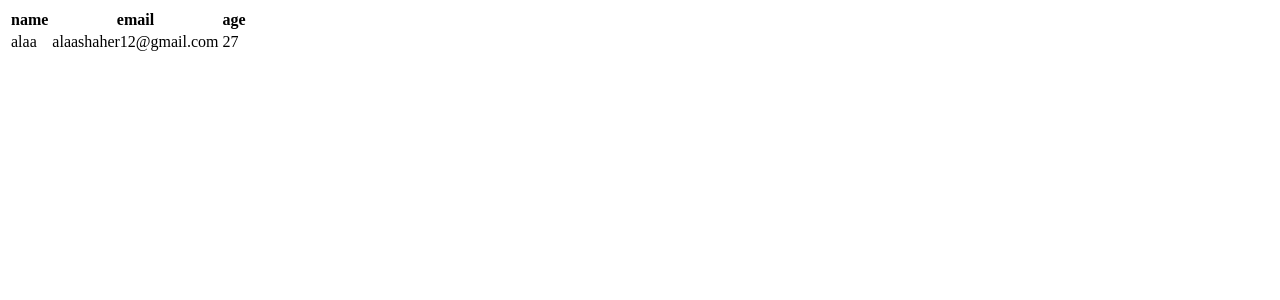
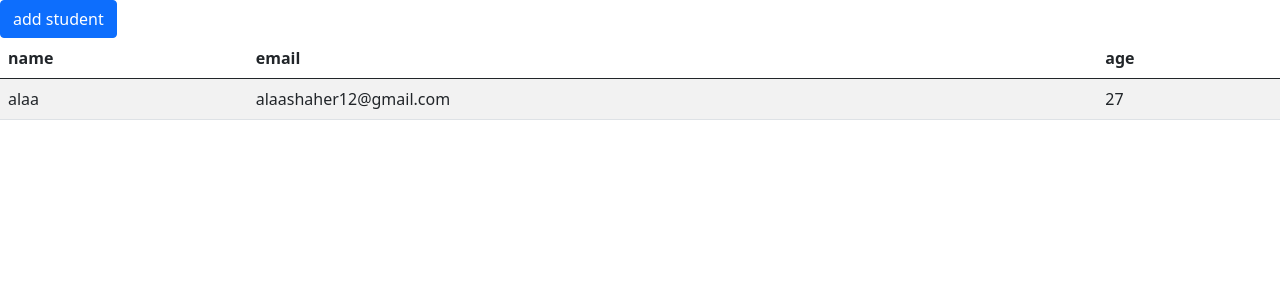
Before and after one commit to alaashaher/table-task-kn, an Angular app: page / in a window 1280 px wide. Shown: the top 300 px of the page. Built offline with nearby package versions, Linux system fonts and the light colour scheme.

Commit message:
add item

```diff
--- a/package.json
+++ b/package.json
@@ -21,7 +21,7 @@
     "@angular/router": "~10.0.0",
     "add": "^2.0.6",
     "ng": "0.0.0",
-    "ngx-bootstrap": "^8.0.0",
+    "ngx-bootstrap": "6.0.0",
     "rxjs": "~6.5.5",
     "tslib": "^2.0.0",
     "zone.js": "~0.10.3"
--- a/src/app/app.component.html
+++ b/src/app/app.component.html
@@ -1 +1,19 @@
+<button type="button" class="btn btn-primary" (click)="openModal(template)">add student</button>
+
+<ng-template #template>
+
+   <div class="modal-body">
+      <form [formGroup]="studentForm" (ngSubmit)="onSubmit()">
+
+         <input id="name" type="text" formControlName="name">
+
+         <input id="email" type="text" formControlName="email">
+         <input id="age" type="text" formControlName="age">
+
+         <button type="submit" [disabled]="!studentForm.valid">Submit</button>
+       </form>
+   </div>
+
+</ng-template>
+
 <app-table-component [StudentsArr]="StudentsArr"></app-table-component>
--- a/src/app/app.component.ts
+++ b/src/app/app.component.ts
@@ -1,4 +1,6 @@
-import { Component } from '@angular/core';
+import { Component, TemplateRef } from '@angular/core';
+import { FormControl, FormGroup } from '@angular/forms';
+import { BsModalService, BsModalRef } from 'ngx-bootstrap/modal';
 
 @Component({
   selector: 'app-root',
@@ -7,12 +9,28 @@ import { Component } from '@angular/core';
 })
 export class AppComponent {
   title = 'table-task';
-
+  studentForm = new FormGroup({
+    name: new FormControl(''),
+    email: new FormControl(''),
+    age:new FormControl('')
+  });
   StudentsArr = [{
     name: "alaa",
     email: "alaashaher12@gmail.com",
     age: 27
   }];
 
+  modalRef?: BsModalRef;
+  constructor(private modalService: BsModalService) {}
 
+  openModal(template: TemplateRef<any>) {
+    this.modalRef = this.modalService.show(template);
+  }
+
+  onSubmit() {
+    // TODO: Use EventEmitter with form value
+    console.warn(this.studentForm.value);
+    this.StudentsArr.push(this.studentForm.value);
+    this.modalService.hide(1)
+  }
 }
--- a/src/app/app.module.ts
+++ b/src/app/app.module.ts
@@ -3,6 +3,8 @@ import { NgModule } from '@angular/core';
 
 import { AppComponent } from './app.component';
 import { TableComponentComponent } from './table-component/table-component.component';
+import {  ModalModule } from 'ngx-bootstrap/modal';
+import { ReactiveFormsModule } from '@angular/forms';
 
 @NgModule({
   declarations: [
@@ -10,7 +12,9 @@ import { TableComponentComponent } from './table-component/table-component.compo
     TableComponentComponent
   ],
   imports: [
-    BrowserModule
+    BrowserModule,
+    ModalModule.forRoot(),
+    ReactiveFormsModule
   ],
   providers: [],
   bootstrap: [AppComponent]
--- a/src/index.html
+++ b/src/index.html
@@ -6,6 +6,9 @@
   <base href="/">
   <meta name="viewport" content="width=device-width, initial-scale=1">
   <link rel="icon" type="image/x-icon" href="favicon.ico">
+
+  <link href="https://cdn.jsdelivr.net/npm/bootstrap@5.1.0/dist/css/bootstrap.min.css" rel="stylesheet" crossorigin="anonymous" integrity="sha384-KyZXEAg3QhqLMpG8r+8fhAXLRk2vvoC2f3B09zVXn8CA5QIVfZOJ3BCsw2P0p/We">
+
 </head>
 <body>
   <app-root></app-root>
```
Also changed, not shown: 1 other file (tests, documents, lock files or other folders).
